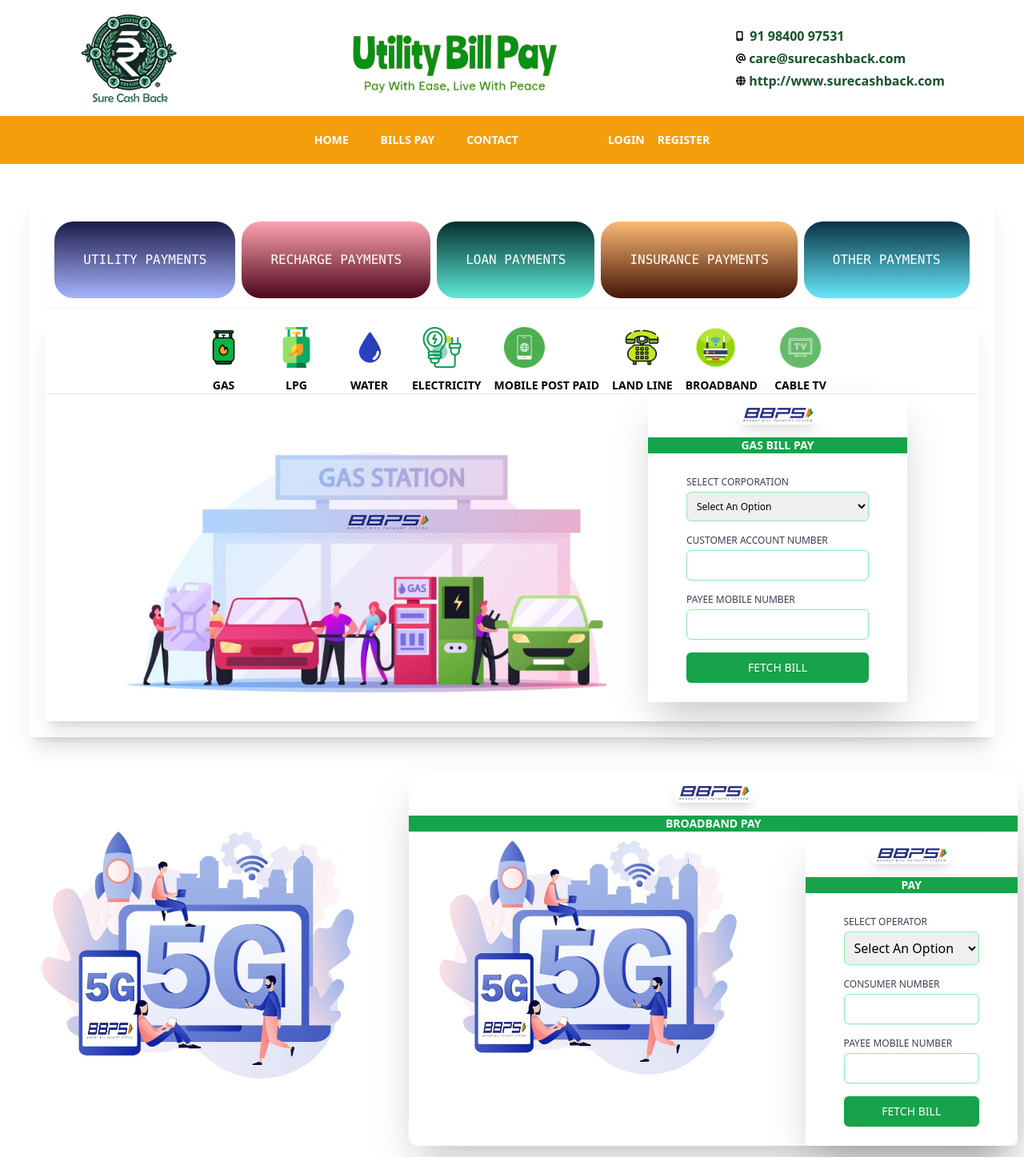
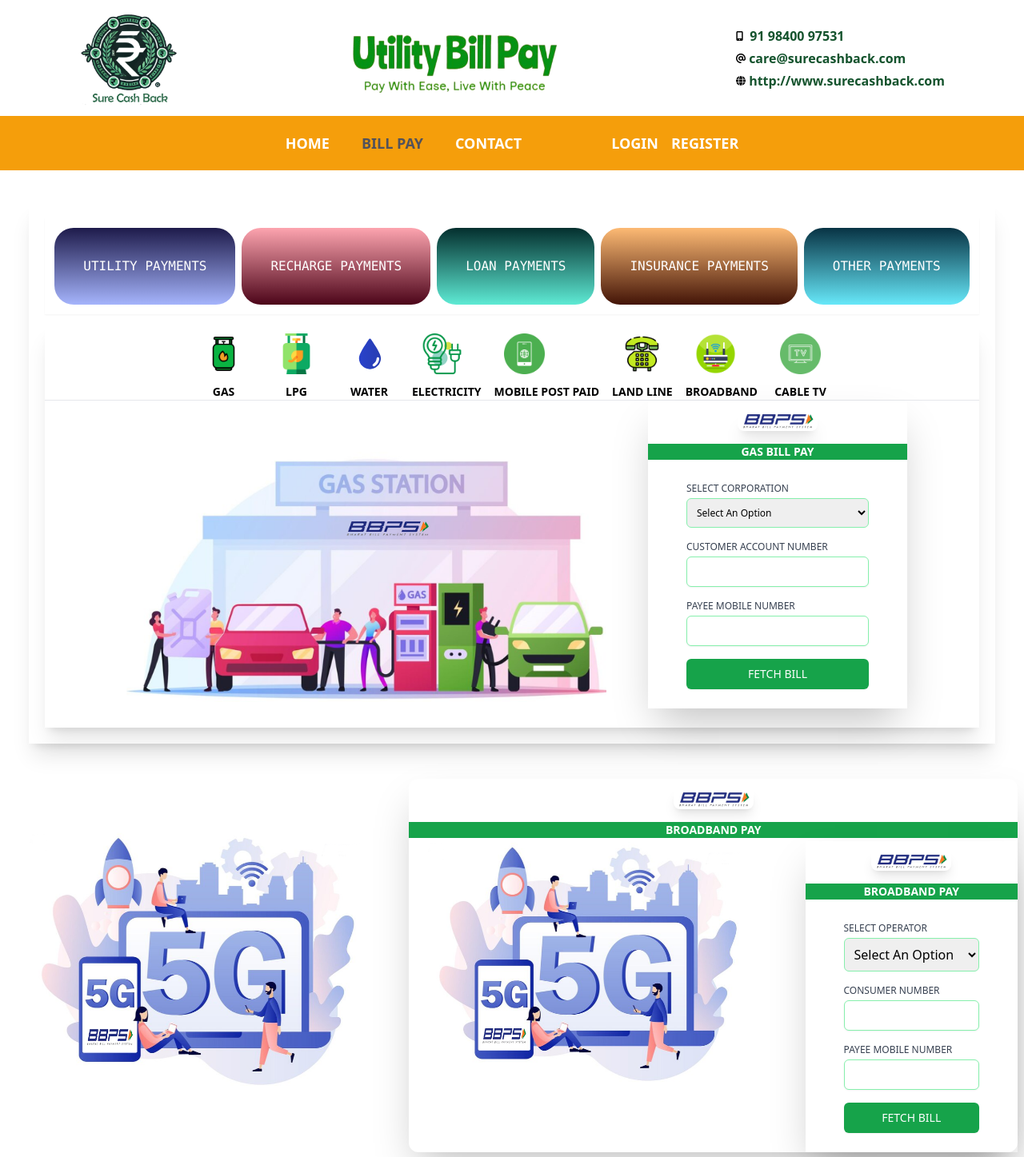
Before and after one commit to srinisLearning/surecashback, a Next.js app: page /broadbandpay in a window 1280 px wide. Shown: the top 1447 px of the page at 80% size. Built offline with nearby package versions, Linux system fonts and the light colour scheme; no server answers.

Commit message:
General Message

```diff
--- a/src/components/NavBar.tsx
+++ b/src/components/NavBar.tsx
@@ -12,20 +12,20 @@
           <div className="flex flex-row gap-10">
             <div>
               <Link href="/">
-                <li className="text-sm uppercase font-bold">Home</li>
+                <li className="text-lg uppercase font-bold">Home</li>
               </Link>
             </div>
 
             <div>
               {" "}
               <Link href="/paybill">
-                <li className="text-sm uppercase font-bold">Bills Pay</li>
+                <li className="text-lg uppercase font-bold text-zinc-600">Bill Pay</li>
               </Link>
             </div>
 
             <div>
               <Link href="/">
-                <li className="text-sm uppercase font-bold">Contact</li>
+                <li className="text-lg uppercase font-bold">Contact</li>
               </Link>
             </div>
           </div>
@@ -34,10 +34,10 @@
               {!userId ? (
                 <>
                   <Link href="/sign-in">
-                    <li className="text-sm uppercase font-bold">Login</li>
+                    <li className="text-lg uppercase font-bold">Login</li>
                   </Link>
                   <Link href="/sign-up">
-                    <li className="text-sm uppercase font-bold">Register</li>
+                    <li className="text-lg uppercase font-bold">Register</li>
                   </Link>
                 </>
               ) : (
--- a/src/components/OtherLinks.tsx
+++ b/src/components/OtherLinks.tsx
@@ -54,7 +54,7 @@
 
           <span className="icon">
 
-            <Image src={iconSrc} alt={iconAlt} width= {75}  height={75} className='text-green-bbb' />
+            <Image src={iconSrc} alt={iconAlt} width= {75}  height={75} className='text-green-600' />
             <span className="text-green-950 text-xs font-semibold uppercase flex justify-center gap-2">{text}</span>
           </span>
 
--- a/src/components/utility/BroadbandPayComponent.tsx
+++ b/src/components/utility/BroadbandPayComponent.tsx
@@ -42,7 +42,7 @@
       />
     </div>
     <div className="flex justify-center text-sm bg-green-600 text-white  font-bold uppercase my-1">
-      Pay
+     Broadband Pay
     </div>
     {/* Form Here */}
     <form
```
